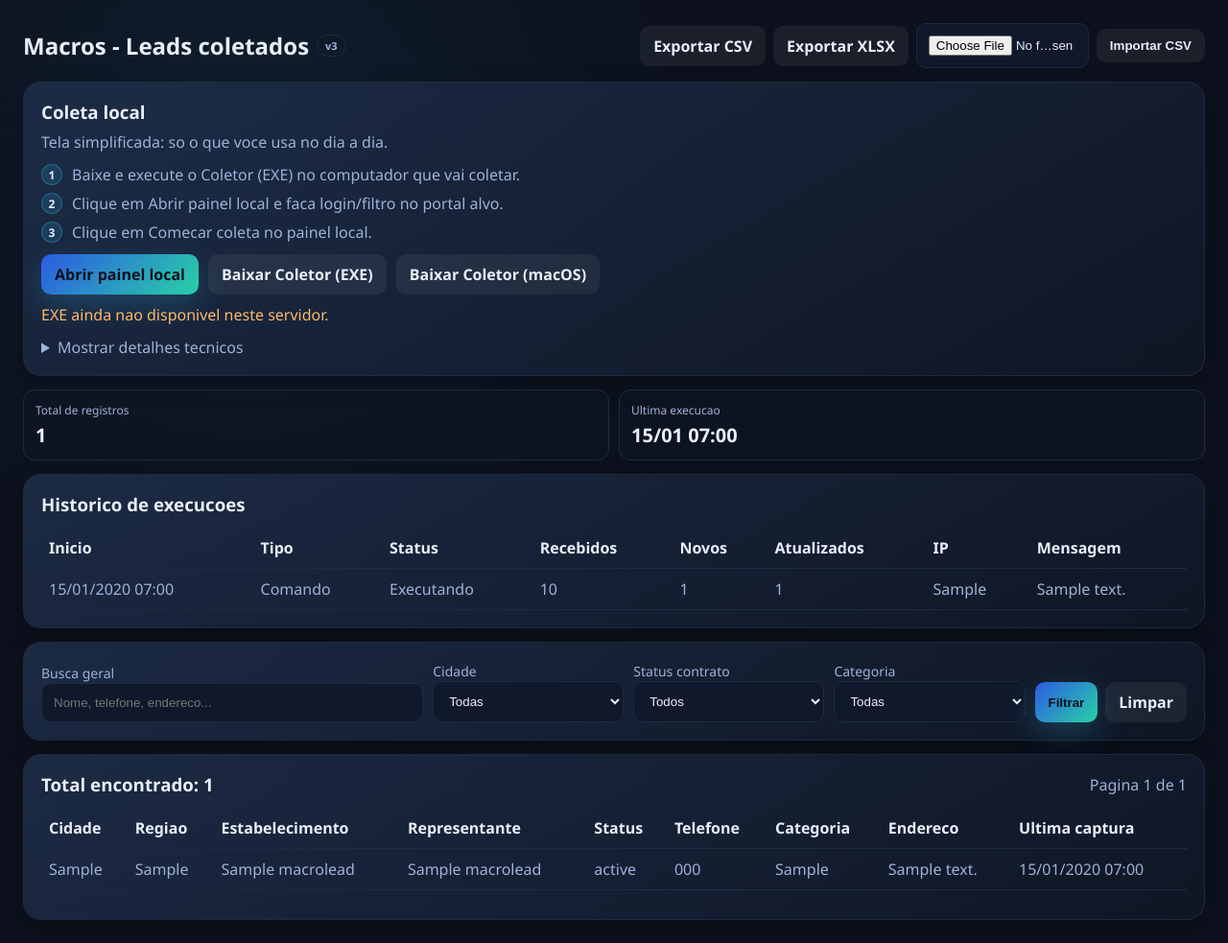
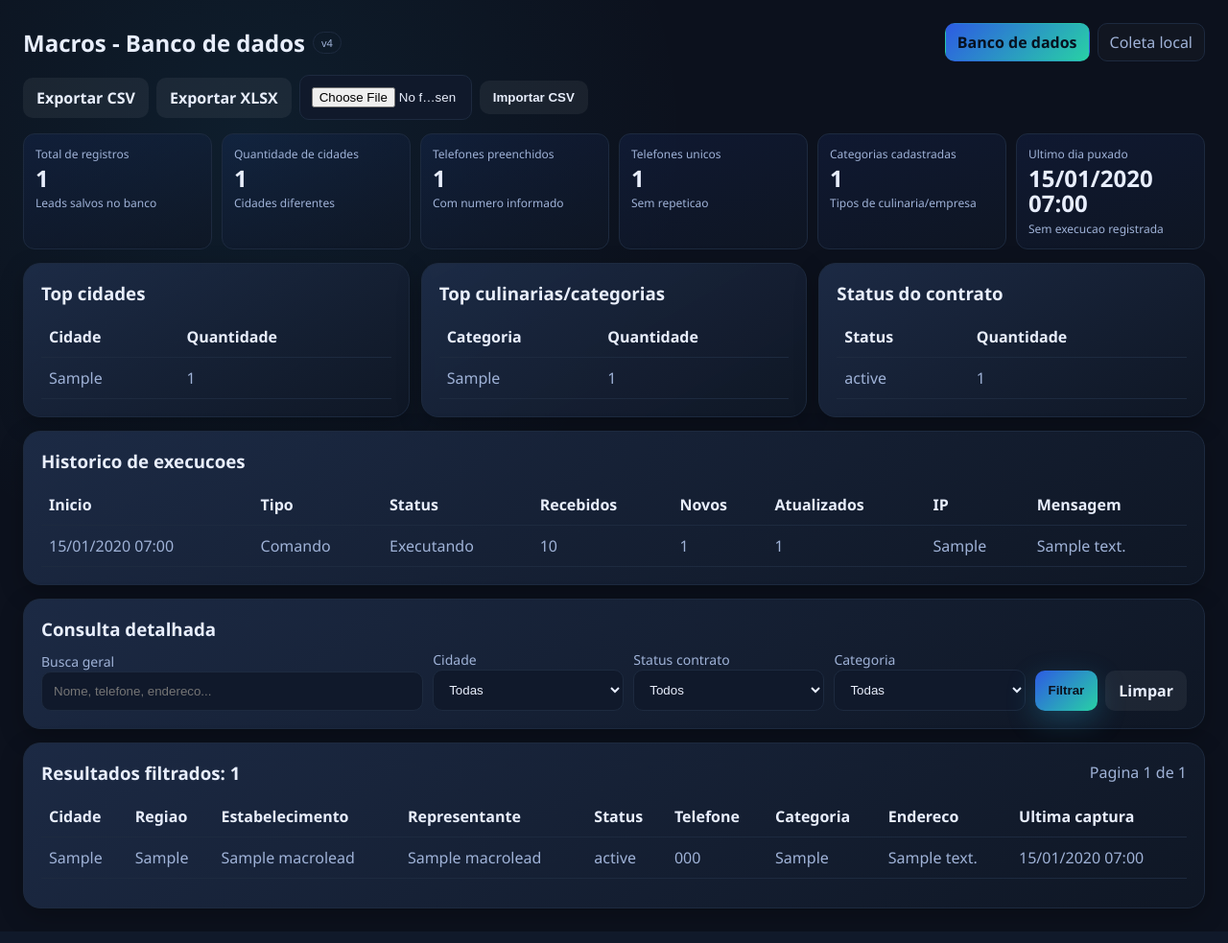
Before and after one commit to Romariorrs/Sistema-Imperio-Delivery, a Django app: page /macros/ in a window 1280 px wide. Shown: the part 67-1050 px from the top of the page at 96% size. Run offline with Django 4.2, Linux system fonts and the light colour scheme; a user stored in the database is signed in; tables that the repository leaves empty hold one stand-in row (values such as "Sample post").

Commit message:
feat(macros): separar coleta e criar dashboard de banco de leads

```diff
--- a/contabilidade/macros/tests.py
+++ b/contabilidade/macros/tests.py
@@ -81,6 +81,8 @@ class MacroScreenTests(TestCase):
     def test_macro_page_requires_staff(self):
         resp = self.client.get(reverse("macro_list"))
         self.assertEqual(resp.status_code, 200)
+        collect_resp = self.client.get(reverse("macro_collect"))
+        self.assertEqual(collect_resp.status_code, 200)
 
     def test_export_xlsx_works(self):
         MacroLead.objects.create(
--- a/contabilidade/macros/urls.py
+++ b/contabilidade/macros/urls.py
@@ -2,6 +2,7 @@ from django.urls import path
 
 from .views import (
     macro_api_import,
+    macro_collect,
     macro_download_local_agent_bat,
     macro_download_local_agent_exe,
     macro_download_local_agent_mac,
@@ -14,6 +15,7 @@ from .views import (
 
 urlpatterns = [
     path("", macro_list, name="macro_list"),
+    path("coleta/", macro_collect, name="macro_collect"),
     path("download/local-agent.exe", macro_download_local_agent_exe, name="macro_download_local_agent_exe"),
     path("download/local-agent-mac.zip", macro_download_local_agent_mac, name="macro_download_local_agent_mac"),
     path("download/local-agent.py", macro_download_local_agent_py, name="macro_download_local_agent_py"),
--- a/contabilidade/macros/views.py
+++ b/contabilidade/macros/views.py
@@ -11,7 +11,7 @@ from django.core.cache import cache
 from django.contrib import messages
 from django.contrib.auth.decorators import login_required, user_passes_test
 from django.core.paginator import Paginator
-from django.db.models import Q
+from django.db.models import Count, Q
 from django.http import HttpResponse, JsonResponse
 from django.shortcuts import redirect, render
 from django.urls import reverse
@@ -119,16 +119,46 @@ def _rows_from_json_payload(payload) -> Iterable[dict]:
 @login_required
 @user_passes_test(_staff_access)
 def macro_list(request):
-    queryset = _apply_filters(request)
-    paginator = Paginator(queryset, 100)
+    all_queryset = MacroLead.objects.all()
+    filtered_queryset = _apply_filters(request, queryset=all_queryset)
+    paginator = Paginator(filtered_queryset, 100)
     page_obj = paginator.get_page(request.GET.get("page"))
     query_params = request.GET.copy()
     query_params.pop("page", None)
 
-    exe_path = Path(settings.MACRO_LOCAL_AGENT_EXE_PATH)
+    stats = all_queryset.aggregate(
+        total_records=Count("id"),
+        total_cities=Count("city", distinct=True, filter=~Q(city="")),
+        phones_filled=Count("id", filter=~Q(representative_phone_norm="")),
+        phones_unique=Count("representative_phone_norm", distinct=True, filter=~Q(representative_phone_norm="")),
+        total_categories=Count("company_category", distinct=True, filter=~Q(company_category="")),
+    )
+    city_breakdown = (
+        all_queryset.exclude(city="")
+        .values("city")
+        .annotate(total=Count("id"))
+        .order_by("-total", "city")[:10]
+    )
+    category_breakdown = (
+        all_queryset.exclude(company_category="")
+        .values("company_category")
+        .annotate(total=Count("id"))
+        .order_by("-total", "company_category")[:10]
+    )
+    status_breakdown = (
+        all_queryset.exclude(contract_status="")
+        .values("contract_status")
+        .annotate(total=Count("id"))
+        .order_by("-total", "contract_status")[:10]
+    )
+    last_capture_at = all_queryset.order_by("-last_seen_at").values_list("last_seen_at", flat=True).first()
+    recent_runs = MacroRun.objects.all()[:12]
+    last_success_run = MacroRun.objects.filter(status="success").first()
+
     context = {
+        "active_tab": "database",
         "page_obj": page_obj,
-        "total_count": queryset.count(),
+        "filtered_count": filtered_queryset.count(),
         "cities": MacroLead.objects.exclude(city="").values_list("city", flat=True).distinct().order_by("city"),
         "contract_statuses": MacroLead.objects.exclude(contract_status="")
         .values_list("contract_status", flat=True)
@@ -142,11 +172,34 @@ def macro_list(request):
         "macro_target_url": settings.MACRO_TARGET_URL,
         "token_configured": bool(settings.MACRO_API_TOKEN),
         "filter_querystring": query_params.urlencode(),
+        "recent_runs": recent_runs,
+        "local_agent_url": settings.MACRO_LOCAL_AGENT_URL,
+        "stats": stats,
+        "last_capture_at": last_capture_at,
+        "last_success_run": last_success_run,
+        "city_breakdown": city_breakdown,
+        "category_breakdown": category_breakdown,
+        "status_breakdown": status_breakdown,
+    }
+    return render(request, "macros/list.html", context)
+
+
+@login_required
+@user_passes_test(_staff_access)
+def macro_collect(request):
+    exe_path = Path(settings.MACRO_LOCAL_AGENT_EXE_PATH)
+    context = {
+        "active_tab": "collect",
+        "api_import_url": request.build_absolute_uri(reverse("macro_api_import")),
+        "macro_target_url": settings.MACRO_TARGET_URL,
+        "token_configured": bool(settings.MACRO_API_TOKEN),
         "recent_runs": MacroRun.objects.all()[:12],
         "local_agent_url": settings.MACRO_LOCAL_AGENT_URL,
         "local_agent_exe_available": exe_path.exists(),
+        "total_records": MacroLead.objects.count(),
+        "last_capture_at": MacroLead.objects.order_by("-last_seen_at").values_list("last_seen_at", flat=True).first(),
     }
-    return render(request, "macros/list.html", context)
+    return render(request, "macros/collect.html", context)
 
 
 @login_required
--- a/templates/macros/list.html
+++ b/templates/macros/list.html
@@ -1,24 +1,43 @@
 {% extends "base.html" %}
-{% block title %}Macros{% endblock %}
+{% block title %}Macros - Banco de dados{% endblock %}
 {% block extra_head %}
 <style>
     .macro-page { display: grid; gap: 14px; }
-    .macro-topbar { display: flex; justify-content: space-between; align-items: center; gap: 10px; flex-wrap: wrap; }
-    .macro-title { margin: 0; display: flex; align-items: center; gap: 8px; }
+    .macro-header {
+        display: flex;
+        justify-content: space-between;
+        align-items: center;
+        gap: 12px;
+        flex-wrap: wrap;
+    }
+    .macro-title-wrap { display: flex; align-items: center; gap: 8px; }
     .macro-tag { font-size: 11px; color: var(--muted); border: 1px solid var(--border); border-radius: 999px; padding: 3px 8px; }
+    .macro-nav { display: flex; gap: 8px; flex-wrap: wrap; }
+    .macro-nav .tab {
+        border: 1px solid var(--border);
+        border-radius: 10px;
+        padding: 8px 12px;
+        color: var(--muted);
+        background: rgba(255,255,255,0.02);
+    }
+    .macro-nav .tab.active {
+        color: #07111f;
+        border-color: transparent;
+        background: var(--accent);
+        font-weight: 600;
+    }
     .macro-actions { display: flex; gap: 8px; align-items: center; flex-wrap: wrap; }
-    .macro-muted { color: var(--muted); margin: 0; }
-    .macro-steps { display: grid; gap: 8px; margin: 12px 0; }
-    .macro-step { display: flex; gap: 10px; align-items: center; color: var(--muted); }
-    .macro-step b {
-        width: 22px; height: 22px; border-radius: 999px; display: inline-flex; align-items: center; justify-content: center;
-        background: rgba(43, 179, 227, 0.16); border: 1px solid rgba(43, 179, 227, 0.35); color: var(--text); font-size: 12px;
+    .macro-kpis { display: grid; grid-template-columns: repeat(auto-fit, minmax(190px, 1fr)); gap: 10px; }
+    .macro-kpi {
+        border: 1px solid var(--border);
+        border-radius: 12px;
+        padding: 12px;
+        background: linear-gradient(160deg, rgba(45,91,227,0.10), rgba(15,23,37,0.75));
     }
-    .macro-main-actions { display: flex; gap: 10px; flex-wrap: wrap; margin-top: 12px; }
-    .macro-kpis { display: grid; grid-template-columns: repeat(auto-fit, minmax(180px, 1fr)); gap: 10px; }
-    .macro-kpi { border: 1px solid var(--border); border-radius: 12px; padding: 12px; background: rgba(15, 23, 37, 0.5); }
     .macro-kpi-label { color: var(--muted); font-size: 12px; margin-bottom: 4px; }
-    .macro-kpi-value { font-size: 20px; font-weight: 600; }
+    .macro-kpi-value { font-size: 24px; font-weight: 600; line-height: 1.1; }
+    .macro-kpi-note { color: var(--muted); font-size: 12px; margin-top: 4px; }
+    .macro-insights { display: grid; grid-template-columns: repeat(auto-fit, minmax(260px, 1fr)); gap: 12px; }
     .macro-filter-form { display: grid; grid-template-columns: 2fr 1fr 1fr 1fr auto; gap: 10px; align-items: end; }
     .macro-pagination { display: flex; gap: 8px; margin-top: 12px; flex-wrap: wrap; }
     @media (max-width: 980px) { .macro-filter-form { grid-template-columns: 1fr; } }
@@ -26,60 +45,111 @@
 {% endblock %}
 {% block content %}
 <div class="macro-page">
-    <div class="macro-topbar">
-        <h2 class="macro-title">Macros - Leads coletados <span class="macro-tag">v3</span></h2>
-        <div class="macro-actions">
-            <a class="btn secondary" href="{% url 'macro_export_csv' %}?{{ filter_querystring }}">Exportar CSV</a>
-            <a class="btn secondary" href="{% url 'macro_export_xlsx' %}?{{ filter_querystring }}">Exportar XLSX</a>
-            <form method="post" action="{% url 'macro_import_csv' %}" enctype="multipart/form-data" style="display:flex;gap:8px;align-items:center;">
-                {% csrf_token %}
-                <input type="file" name="file" accept=".csv" required style="max-width:180px;">
-                <button class="btn secondary" type="submit">Importar CSV</button>
-            </form>
+    <div class="macro-header">
+        <div class="macro-title-wrap">
+            <h2 style="margin:0;">Macros - Banco de dados</h2>
+            <span class="macro-tag">v4</span>
+        </div>
+        <div class="macro-nav">
+            <a class="tab {% if active_tab == 'database' %}active{% endif %}" href="{% url 'macro_list' %}">Banco de dados</a>
+            <a class="tab {% if active_tab == 'collect' %}active{% endif %}" href="{% url 'macro_collect' %}">Coleta local</a>
         </div>
     </div>
 
-    <div class="card">
-        <h3 style="margin:0 0 8px;">Coleta local</h3>
-        <p class="macro-muted">Tela simplificada: so o que voce usa no dia a dia.</p>
-        <div class="macro-steps">
-            <div class="macro-step"><b>1</b><span>Baixe e execute o Coletor (EXE) no computador que vai coletar.</span></div>
-            <div class="macro-step"><b>2</b><span>Clique em Abrir painel local e faca login/filtro no portal alvo.</span></div>
-            <div class="macro-step"><b>3</b><span>Clique em Comecar coleta no painel local.</span></div>
-        </div>
-        <div class="macro-main-actions">
-            <a class="btn" href="{{ local_agent_url }}?api_url={{ api_import_url|urlencode }}&target_url={{ macro_target_url|urlencode }}" target="_blank" rel="noopener">Abrir painel local</a>
-            <a class="btn secondary" href="{% url 'macro_download_local_agent_exe' %}">Baixar Coletor (EXE)</a>
-            <a class="btn secondary" href="{% url 'macro_download_local_agent_mac' %}">Baixar Coletor (macOS)</a>
-        </div>
-        {% if not local_agent_exe_available %}
-            <p style="margin:10px 0 0;color:#ffb86b;">EXE ainda nao disponivel neste servidor.</p>
-        {% endif %}
-        <details style="margin-top:12px;">
-            <summary style="cursor:pointer;color:var(--muted);">Mostrar detalhes tecnicos</summary>
-            <code style="display:block;word-break:break-all;margin-top:8px;">{{ api_import_url }}</code>
-            {% if token_configured %}
-                <p style="margin:8px 0 0;color:var(--muted);">Token de API configurado no sistema.</p>
-            {% else %}
-                <p style="margin:8px 0 0;color:#ff6b6b;">MACRO_API_TOKEN nao configurado no .env.</p>
-            {% endif %}
-        </details>
+    <div class="macro-actions">
+        <a class="btn secondary" href="{% url 'macro_export_csv' %}?{{ filter_querystring }}">Exportar CSV</a>
+        <a class="btn secondary" href="{% url 'macro_export_xlsx' %}?{{ filter_querystring }}">Exportar XLSX</a>
+        <form method="post" action="{% url 'macro_import_csv' %}" enctype="multipart/form-data" style="display:flex;gap:8px;align-items:center;">
+            {% csrf_token %}
+            <input type="file" name="file" accept=".csv" required style="max-width:180px;">
+            <button class="btn secondary" type="submit">Importar CSV</button>
+        </form>
     </div>
 
     <div class="macro-kpis">
         <div class="macro-kpi">
             <div class="macro-kpi-label">Total de registros</div>
-            <div class="macro-kpi-value">{{ total_count }}</div>
+            <div class="macro-kpi-value">{{ stats.total_records }}</div>
+            <div class="macro-kpi-note">Leads salvos no banco</div>
         </div>
         <div class="macro-kpi">
-            <div class="macro-kpi-label">Ultima execucao</div>
+            <div class="macro-kpi-label">Quantidade de cidades</div>
+            <div class="macro-kpi-value">{{ stats.total_cities }}</div>
+            <div class="macro-kpi-note">Cidades diferentes</div>
+        </div>
+        <div class="macro-kpi">
+            <div class="macro-kpi-label">Telefones preenchidos</div>
+            <div class="macro-kpi-value">{{ stats.phones_filled }}</div>
+            <div class="macro-kpi-note">Com numero informado</div>
+        </div>
+        <div class="macro-kpi">
+            <div class="macro-kpi-label">Telefones unicos</div>
+            <div class="macro-kpi-value">{{ stats.phones_unique }}</div>
+            <div class="macro-kpi-note">Sem repeticao</div>
+        </div>
+        <div class="macro-kpi">
+            <div class="macro-kpi-label">Categorias cadastradas</div>
+            <div class="macro-kpi-value">{{ stats.total_categories }}</div>
+            <div class="macro-kpi-note">Tipos de culinaria/empresa</div>
+        </div>
+        <div class="macro-kpi">
+            <div class="macro-kpi-label">Ultimo dia puxado</div>
             <div class="macro-kpi-value">
-                {% if recent_runs %}
-                    {{ recent_runs.0.started_at|date:"d/m H:i" }}
+                {% if last_capture_at %}
+                    {{ last_capture_at|date:"d/m/Y H:i" }}
                 {% else %}
                     --
                 {% endif %}
             </div>
+            <div class="macro-kpi-note">
+                {% if last_success_run %}
+                    Ultima execucao: {{ last_success_run.started_at|date:"d/m/Y H:i" }}
+                {% else %}
+                    Sem execucao registrada
+                {% endif %}
+            </div>
+        </div>
+    </div>
+
+    <div class="macro-insights">
+        <div class="card">
+            <h3 style="margin:0;">Top cidades</h3>
+            <table>
+                <thead><tr><th>Cidade</th><th>Quantidade</th></tr></thead>
+                <tbody>
+                {% for row in city_breakdown %}
+                    <tr><td>{{ row.city }}</td><td>{{ row.total }}</td></tr>
+                {% empty %}
+                    <tr><td colspan="2">Sem dados.</td></tr>
+                {% endfor %}
+                </tbody>
+            </table>
+        </div>
+        <div class="card">
+            <h3 style="margin:0;">Top culinarias/categorias</h3>
+            <table>
+                <thead><tr><th>Categoria</th><th>Quantidade</th></tr></thead>
+                <tbody>
+                {% for row in category_breakdown %}
+                    <tr><td>{{ row.company_category }}</td><td>{{ row.total }}</td></tr>
+                {% empty %}
+                    <tr><td colspan="2">Sem dados.</td></tr>
+                {% endfor %}
+                </tbody>
+            </table>
+        </div>
+        <div class="card">
+            <h3 style="margin:0;">Status do contrato</h3>
+            <table>
+                <thead><tr><th>Status</th><th>Quantidade</th></tr></thead>
+                <tbody>
+                {% for row in status_breakdown %}
+                    <tr><td>{{ row.contract_status }}</td><td>{{ row.total }}</td></tr>
+                {% empty %}
+                    <tr><td colspan="2">Sem dados.</td></tr>
+                {% endfor %}
+                </tbody>
+            </table>
         </div>
     </div>
 
@@ -118,6 +188,7 @@
     </div>
 
     <div class="card">
+        <h3 style="margin:0 0 8px;">Consulta detalhada</h3>
         <form method="get" class="macro-filter-form">
             <div>
                 <label>Busca geral</label>
@@ -159,7 +230,7 @@
 
     <div class="card">
         <div style="display:flex;justify-content:space-between;align-items:center;gap:8px;flex-wrap:wrap;">
-            <h3 style="margin:0;">Total encontrado: {{ total_count }}</h3>
+            <h3 style="margin:0;">Resultados filtrados: {{ filtered_count }}</h3>
             <div style="color:#9fb2d7;">Pagina {{ page_obj.number }} de {{ page_obj.paginator.num_pages }}</div>
         </div>
         <table>
@@ -190,7 +261,7 @@
                     <td>{{ item.last_seen_at|date:"d/m/Y H:i" }}</td>
                 </tr>
             {% empty %}
-                <tr><td colspan="9">Nenhum dado importado ainda.</td></tr>
+                <tr><td colspan="9">Nenhum dado encontrado.</td></tr>
             {% endfor %}
             </tbody>
         </table>
```
Also changed, not shown: templates/macros/collect.html (added, +134 -0 lines).
